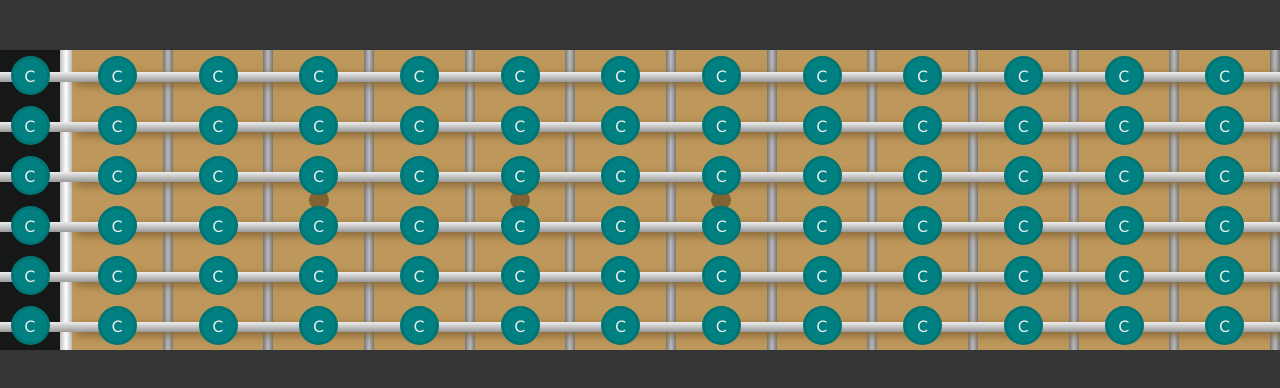
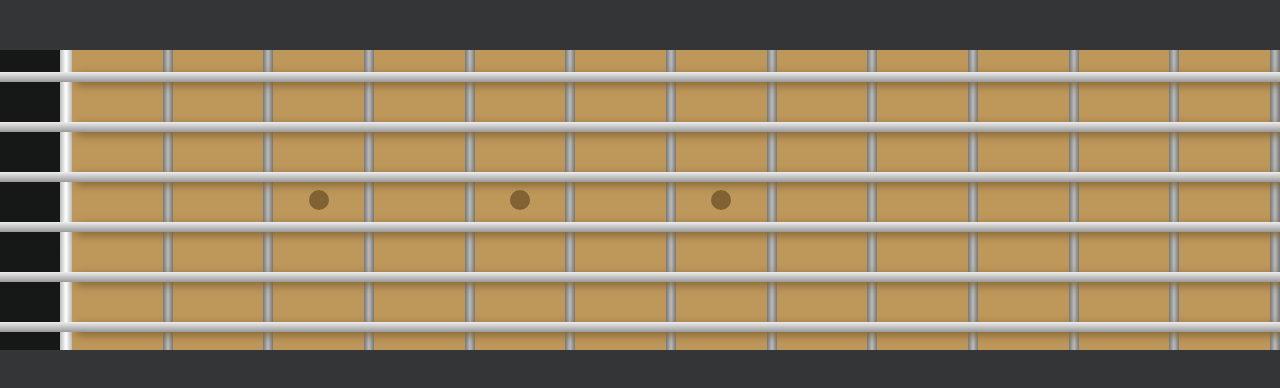
Before and after one commit to vellebelle/fretboard, a plain HTML site: page index.html in a window 1280 px wide. Drawn offline with Linux system fonts and the light colour scheme.

Commit message:
Removed dot with opacity

```diff
--- a/index.html
+++ b/index.html
@@ -24,7 +24,8 @@
             <div class="note-fret"></div>
             <div class="note-fret"></div>
             <div class="note-fret"></div>
-            <div class="note-fret double-fretmark"></div> <!-- Probably not possible bco pseudo before and after already used -->
+            <div class="note-fret"></div> <!-- Probably not possible bco pseudo before and after already used -->
+
         </div>
         <div class="string">
             <!-- One fret for every string -->
--- a/styles.css
+++ b/styles.css
@@ -1,3 +1,5 @@
+
+
 /* Import Lato font */
 @import url('https://fonts.googleapis.com/css?family=Lato:100,300,400');
 /* Reset */
@@ -47,6 +49,7 @@ display: flex;
   /* Because we want the note dots inside to be centered */
   align-items: center;  /* Because we want the note dots inside to be centered */
   /* min-width: 1.4em;  */
+  position: relative;
 }
 /* Fret number 0 */
 .note-fret:first-child {
@@ -69,6 +72,7 @@ display: flex;
     border: 3px solid #007575;
     color: #eee;
     z-index: 2;
+    opacity: 0;
 }
 
 /* Single fret marks on 3, 5, 7 and 9th fret  */
```
